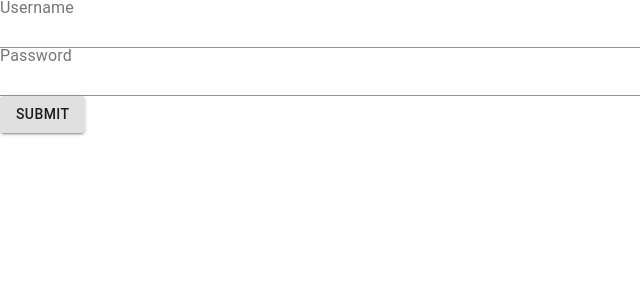
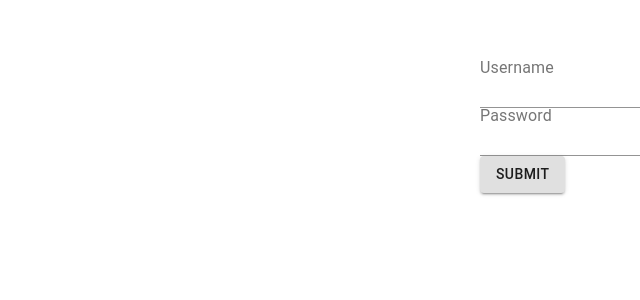
Before and after one commit to shudaniel/ChatWithStrangers, a React (Create React App) app: page / in a window 1280 px wide. Shown: the top 300 px of the page, without its empty margins (0-640 px from the left). Built offline with nearby package versions, Linux system fonts and the light colour scheme.

Commit message:
Added css

```diff
--- a/src/Login/Login.css
+++ b/src/Login/Login.css
@@ -1,10 +1,14 @@
 @media all and (min-width: 480px) {
   .Login {
+    margin: 0 auto;
     padding: 60px 0;
+    max-width: 320px;
   }
 
-  .Login form {
-    margin: 0 auto;
-    max-width: 320px;
+  .Login-btn {
+    display: block;
+    margin-left: auto;
+    margin-right: auto;
+    margin-top: 5px;
   }
 }
--- a/src/Login/Login.js
+++ b/src/Login/Login.js
@@ -2,6 +2,7 @@ import React from 'react';
 import { Component } from 'react';
 import { Button, FormGroup, Input, InputLabel } from "@material-ui/core";
 import logo from '../logo.svg';
+import './Login.css';
 
 class Login extends Component {
     constructor(props) {
@@ -14,18 +15,15 @@ class Login extends Component {
     render() {
         return (
             <div className="Login">
-                <form onSubmit={this.handleSubmit}>
                 <FormGroup controlId="username" bsSize="large">
                     <InputLabel htmlFor="username-input">Username</InputLabel>
                     <Input id="username-input" aria-describedby="my-username-input" />
-
                 </FormGroup>
                 <FormGroup controlId="password" bsSize="large">
                     <InputLabel htmlFor="password-input">Password</InputLabel>
                     <Input id="password-input" aria-describedby="my-password-input" />
                 </FormGroup>
-                    <Button variant="contained">Submit</Button>
-                </form>
+                <Button className="Login-btn" variant="contained">Submit</Button>
             </div>
         );
     }
```
Lines whose indentation alone changed are shown as unchanged.
